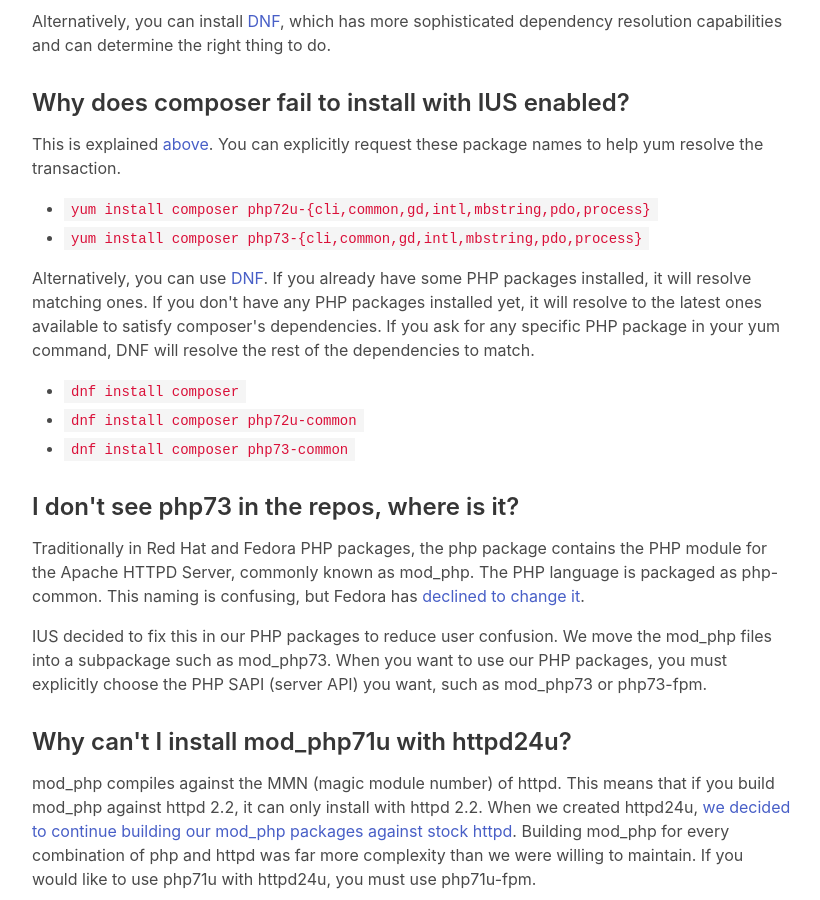
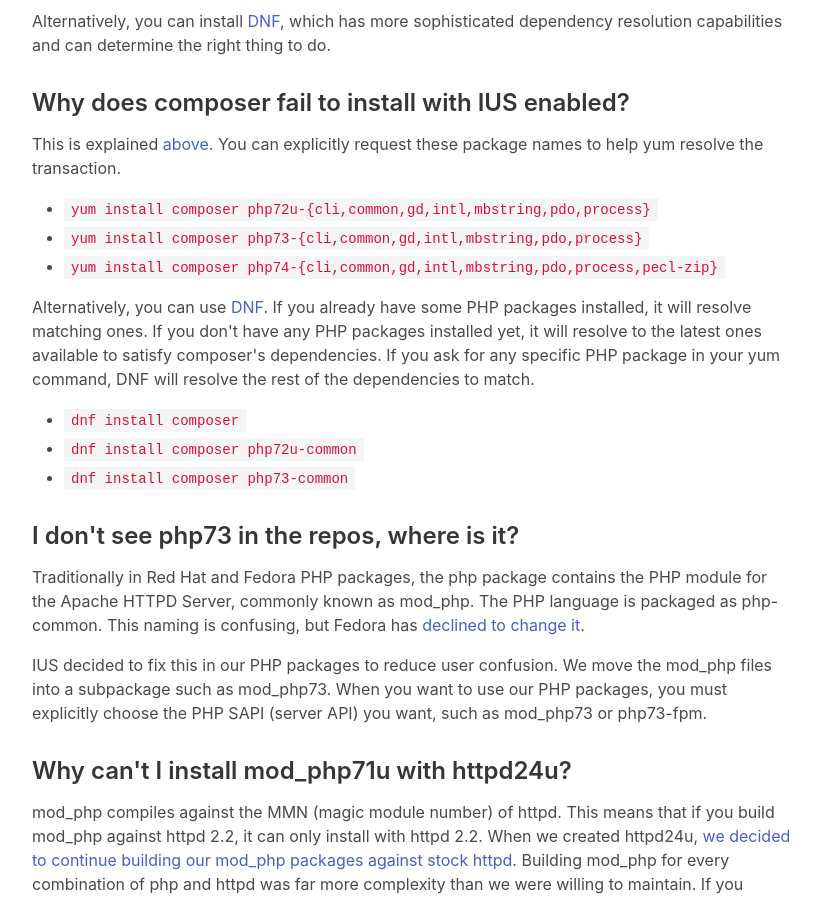
Before and after one commit to iusrepo/iusrepo.github.io, a Jekyll site: the page built from markdown/faq.md, in a window 1280 px wide and 900 px high, scrolled down 2598 px. Shown: the whole window, without its empty margins (228-1048 px from the left). Built offline with Jekyll 4.4.1, drawn with Linux system fonts in a browser that asks for light colours; comment, search, counter and statistics services are not loaded.

Commit message:
add example for installing epel composer with php74

```diff
--- a/markdown/faq.md
+++ b/markdown/faq.md
@@ -130,6 +130,7 @@ to help yum resolve the transaction.
 
 - `yum install composer php72u-{cli,common,gd,intl,mbstring,pdo,process}`
 - `yum install composer php73-{cli,common,gd,intl,mbstring,pdo,process}`
+- `yum install composer php74-{cli,common,gd,intl,mbstring,pdo,process,pecl-zip}`
 
 Alternatively, you can use [DNF][dnf].  If you already have some PHP packages
 installed, it will resolve matching ones.  If you don't have any PHP packages
```
